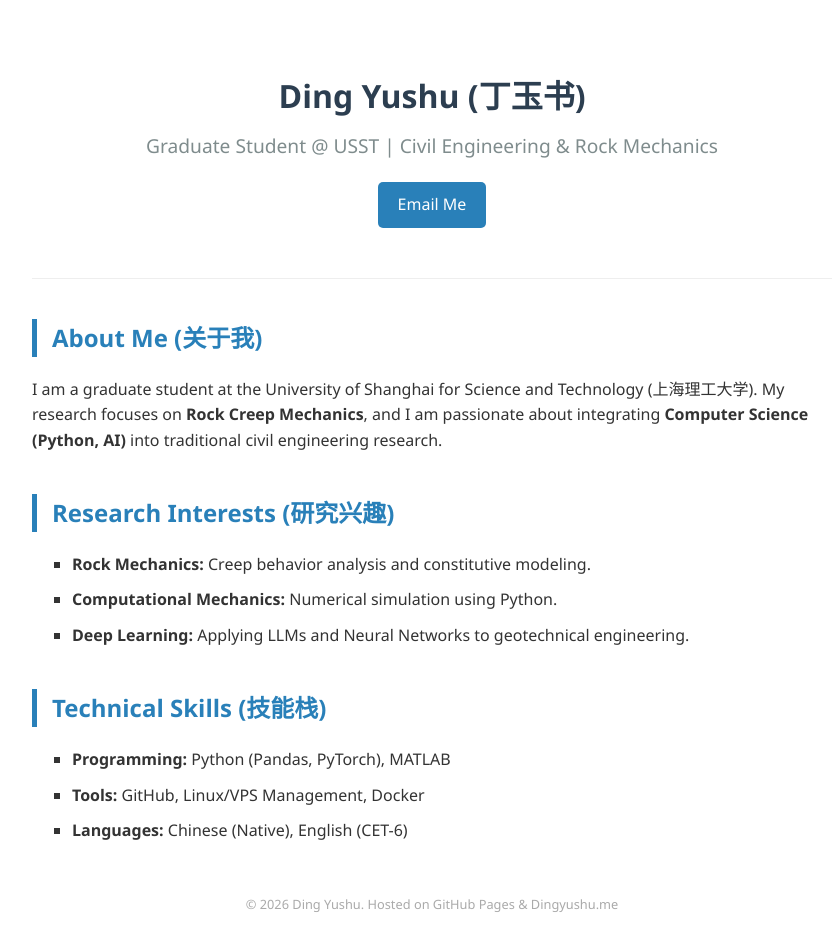
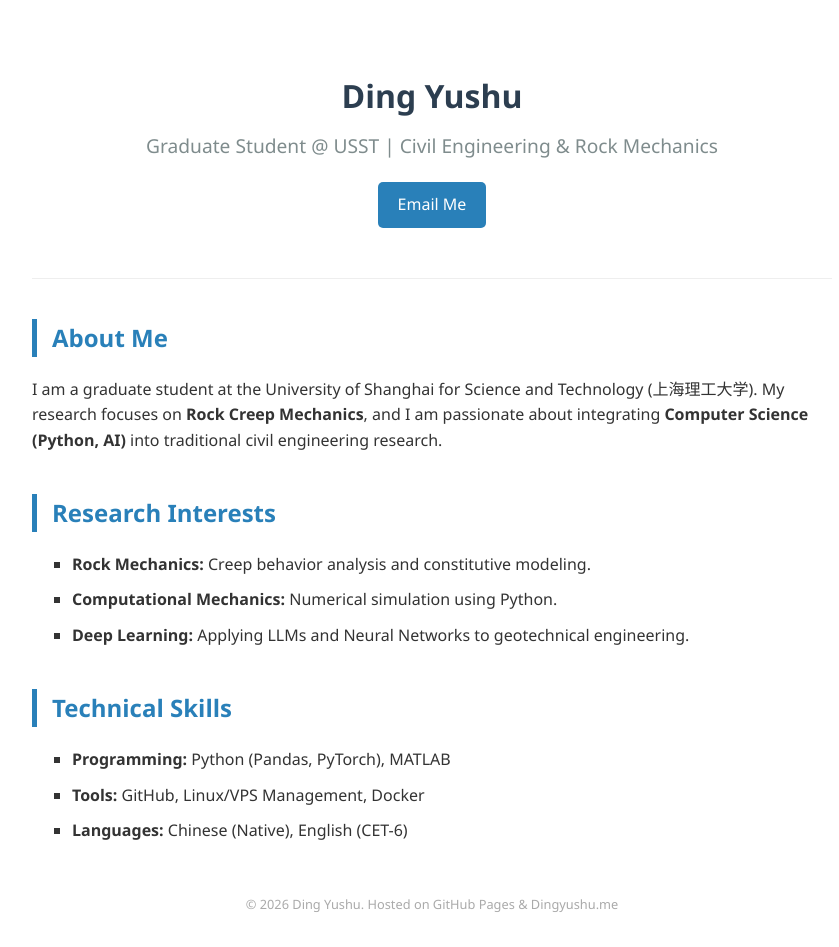
Before and after one commit to mikeding34/mikeding34.github.io, a plain HTML site: page index.html in a window 1280 px wide. Shown: the whole page, without its empty margins (208-1047 px from the left). Drawn offline with Linux system fonts and the light colour scheme.

Commit message:
Remove Chinese characters from headings in index.html

```diff
--- a/index.html
+++ b/index.html
@@ -21,18 +21,18 @@
 <body>
 
 <header>
-    <h1>Ding Yushu (丁玉书)</h1>
+    <h1>Ding Yushu </h1>
     <div class="subtitle">Graduate Student @ USST | Civil Engineering & Rock Mechanics</div>
     <a href="mailto:contact@dingyushu.me" class="contact-btn">Email Me</a>
 </header>
 
 <div class="section">
-    <h2>About Me (关于我)</h2>
+    <h2>About Me </h2>
     <p>I am a graduate student at the University of Shanghai for Science and Technology (上海理工大学). My research focuses on <strong>Rock Creep Mechanics</strong>, and I am passionate about integrating <strong>Computer Science (Python, AI)</strong> into traditional civil engineering research.</p>
 </div>
 
 <div class="section">
-    <h2>Research Interests (研究兴趣)</h2>
+    <h2>Research Interests </h2>
     <ul>
         <li><strong>Rock Mechanics:</strong> Creep behavior analysis and constitutive modeling.</li>
         <li><strong>Computational Mechanics:</strong> Numerical simulation using Python.</li>
@@ -41,7 +41,7 @@
 </div>
 
 <div class="section">
-    <h2>Technical Skills (技能栈)</h2>
+    <h2>Technical Skills </h2>
     <ul>
         <li><strong>Programming:</strong> Python (Pandas, PyTorch), MATLAB</li>
         <li><strong>Tools:</strong> GitHub, Linux/VPS Management, Docker</li>
```
